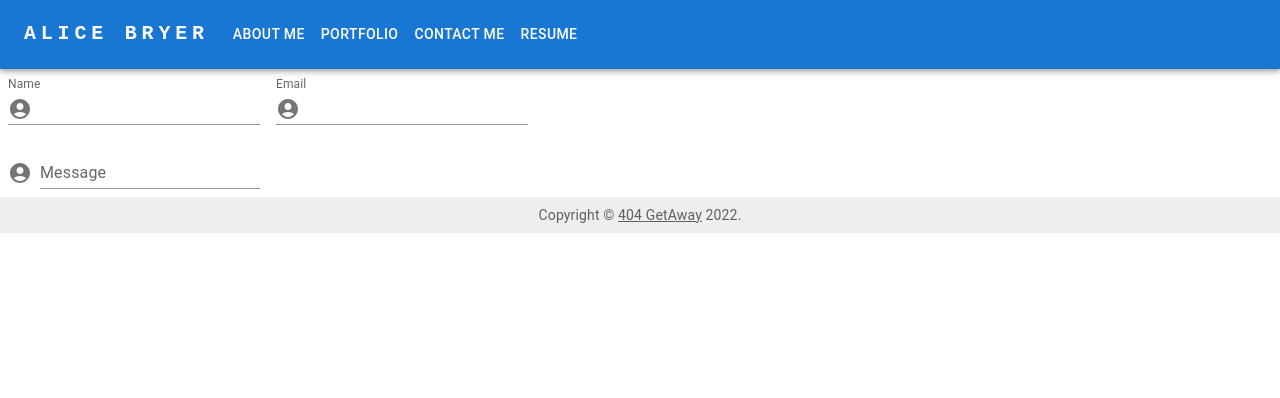
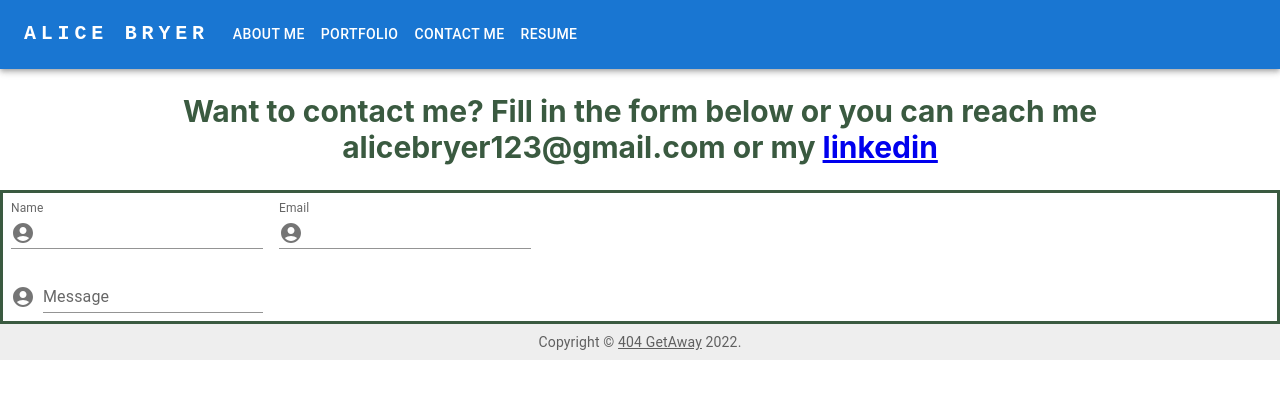
Before and after one commit to AliceBryer/react-portfolio-alice-bryer, a React (Create React App) app: page /ContactMe in a window 1280 px wide. Before the commit this address had no page. Shown: the top 398 px of the page. Built offline with nearby package versions, Linux system fonts and the light colour scheme.

Commit message:
added basic styling to form

```diff
--- a/src/components/contactMe.js
+++ b/src/components/contactMe.js
@@ -9,7 +9,17 @@ import AccountCircle from "@mui/icons-material/AccountCircle";
 
 const contactMe = () => {
   return (
-    <Box sx={{ "& > :not(style)": { m: 1 } }}>
+    <div>
+      <h2 className="contact-me-title">
+        {" "}
+        Want to contact me? Fill in the form below or you can reach me
+        alicebryer123@gmail.com or my{" "}
+        <a href="https://www.linkedin.com/in/alicebryer123/" target="_blank">
+          {" "}
+          linkedin
+        </a>
+      </h2>
+      <Box className="form" sx={{ "& > :not(style)": { m: 1 } }}>
         <FormControl variant="standard">
           <InputLabel htmlFor="input-with-icon-adornment">Name</InputLabel>
           <Input
@@ -38,6 +48,7 @@ const contactMe = () => {
           <TextField id="input-with-sx" label="Message" variant="standard" />
         </Box>
       </Box>
+    </div>
   );
 };
 
--- a/src/css/App.css
+++ b/src/css/App.css
@@ -52,3 +52,15 @@
   font-size: large;
   color: var(--brunswick-green);
 }
+
+/* contact me css */
+
+.contact-me-title {
+  text-align: center;
+  font-size: 30px;
+  color: var(--hunter-green);
+}
+
+.form {
+  border: solid var(--hunter-green);
+}
```
Lines whose indentation alone changed are shown as unchanged.
